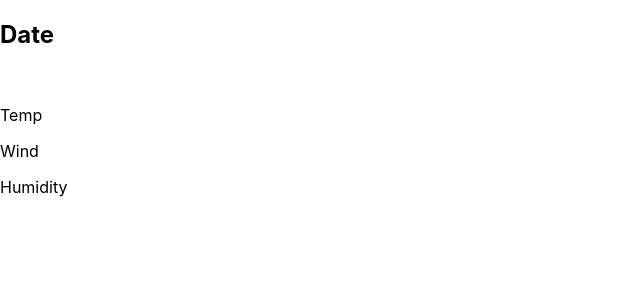
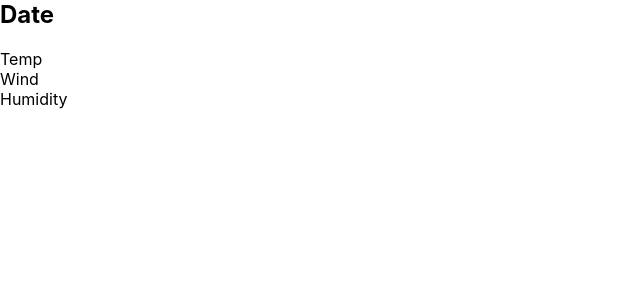
Before and after one commit to Apjuve/Elclima, a React (Create React App) app in the folder clima/: page / in a window 1280 px wide. Shown: the top 300 px of the page, without its empty margins (0-640 px from the left). Built offline with nearby package versions, Linux system fonts and the light colour scheme.

Commit message:
started styling

```diff
--- a/clima/src/App.css
+++ b/clima/src/App.css
@@ -1,38 +1,15 @@
-.App {
-  text-align: center;
+
+
+* {
+  padding: 0;
+  margin: 0;
+  box-sizing: border-box;
 }
 
-.App-logo {
-  height: 40vmin;
-  pointer-events: none;
+body {
+  min-height: 100vh;
 }
 
-@media (prefers-reduced-motion: no-preference) {
-  .App-logo {
-    animation: App-logo-spin infinite 20s linear;
-  }
+.container {
+  width: 100%;
 }
-
-.App-header {
-  background-color: #282c34;
-  min-height: 100vh;
-  display: flex;
-  flex-direction: column;
-  align-items: center;
-  justify-content: center;
-  font-size: calc(10px + 2vmin);
-  color: white;
-}
-
-.App-link {
-  color: #61dafb;
-}
-
-@keyframes App-logo-spin {
-  from {
-    transform: rotate(0deg);
-  }
-  to {
-    transform: rotate(360deg);
-  }
-}
--- a/clima/src/App.js
+++ b/clima/src/App.js
@@ -3,9 +3,11 @@ import './App.css';
 
 function App() {
   return (
-    <main>
-      <Grid />
-    </main>
+    <div className='container'>
+      <main className='main'>
+        <Grid />
+      </main>
+    </div>
   );
 }
 
```
